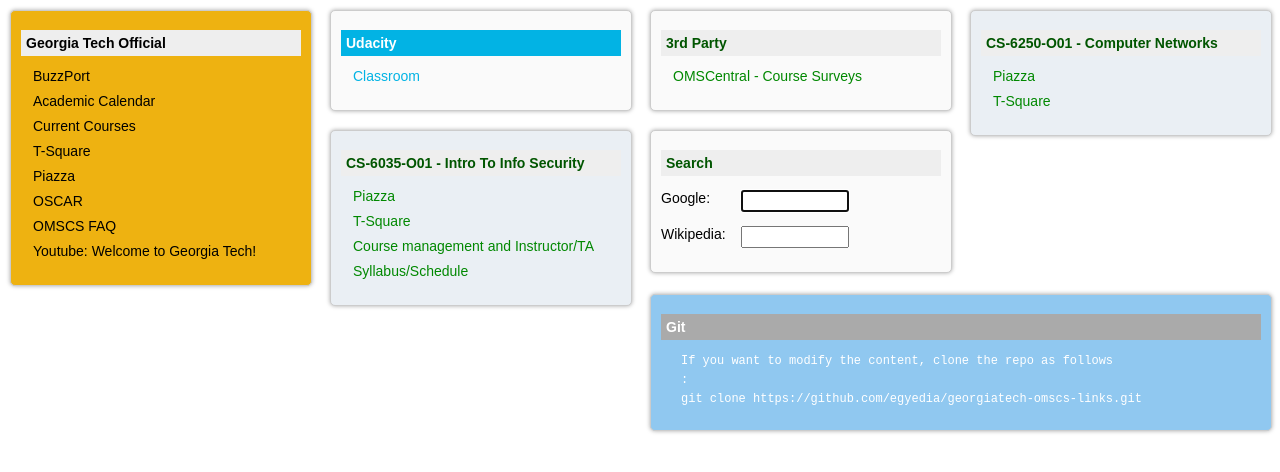
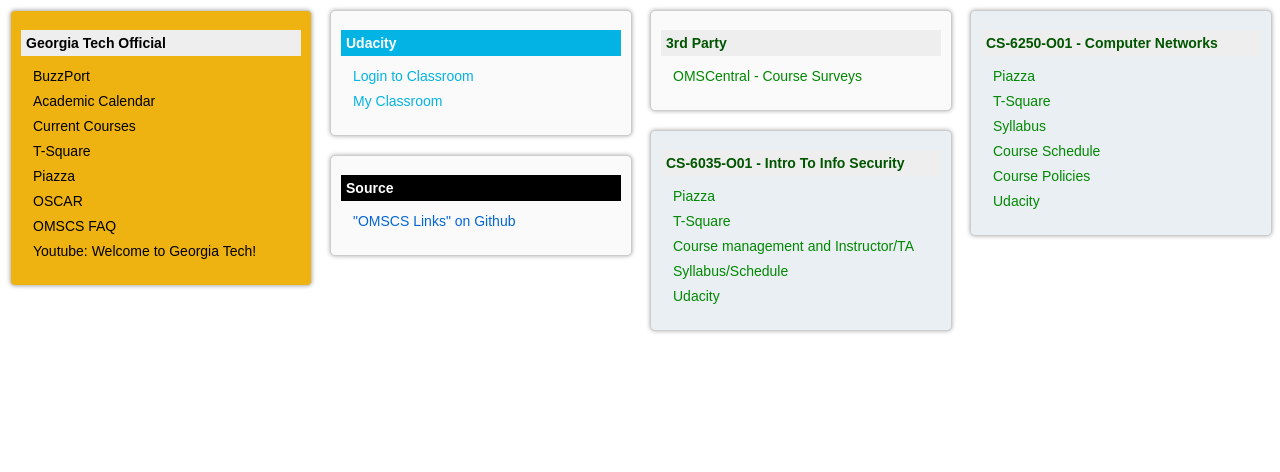
Before and after one commit to egyedia/georgiatech-omscs-links, a plain HTML site: page index.html in a window 1280 px wide. Drawn offline with Linux system fonts and the light colour scheme.

Commit message:
Course details

```diff
--- a/css/style.css
+++ b/css/style.css
@@ -98,8 +98,10 @@ div.console h1 {
 
 /* Git */
 div.git {
-  background-color: #90c8f0;
-  color: #ffffff;
+}
+
+div.git a {
+  color: #0366d6;
 }
 
 div.git dt {
@@ -107,8 +109,16 @@ div.git dt {
 }
 
 div.git h1 {
-  background-color: #aaaaaa;
+  background-color: #000000;
   color: #ffffff;
+}
+
+div.git li:hover {
+  background-color: #ffffff;
+}
+
+div.git a:hover {
+  text-decoration: underline;
 }
 
 /* Class */
--- a/mycontent.js
+++ b/mycontent.js
@@ -17,7 +17,8 @@ var myContent = [
         "title": "Udacity",
         "cssClass": "udacity",
         "links": {
-            "https://auth.udacity.com/sign-in?status=401&next=https://classroom.udacity.com": "Classroom",
+            "https://auth.udacity.com/sign-in?status=401&next=https://classroom.udacity.com": "Login to Classroom",
+            "https://classroom.udacity.com/me": "My Classroom",
         }
     },
     {
@@ -32,6 +33,10 @@ var myContent = [
         "links": {
             "https://piazza.com/class/j6jkxy4k9zq6gc": "Piazza",
             "https://t-square.gatech.edu/portal/site/gtc-5ba4-183a-56d1-8f99-0cce84a65e46": "T-Square",
+            "https://files.t-square.gatech.edu/access/content/group/gtc-5ba4-183a-56d1-8f99-0cce84a65e46/Course%20Syllabus.pdf": "Syllabus",
+            "https://files.t-square.gatech.edu/access/content/group/gtc-5ba4-183a-56d1-8f99-0cce84a65e46/Course%20Schedule.pdf": "Course Schedule",
+            "https://files.t-square.gatech.edu/access/content/group/gtc-5ba4-183a-56d1-8f99-0cce84a65e46/Course%20Policies.pdf": "Course Policies",
+            "https://classroom.udacity.com/courses/ud436": "Udacity"
         }
     },
     {
@@ -42,32 +47,14 @@ var myContent = [
             "https://t-square.gatech.edu/portal/site/gtc-eca3-4f31-54ae-a5df-a92a8370479e": "T-Square",
             "https://docs.google.com/document/d/1qxbXxFXFRnne4I6V9KE3uQ88Y23bJHRbP9o3hRaFXsE": "Course management and Instructor/TA",
             "https://docs.google.com/document/d/1XK_e102CY33smoI7cnS4y0DcpcKV9CnoHu1OTsudJ7Y": "Syllabus/Schedule",
+            "https://classroom.udacity.com/courses/ud459": "Udacity"
         }
     },
     {
-        "title": "Search",
-        "contents": {
-            "googleSearch": [
-                "<form action='http://google.com/search'>",
-                "<div style='width:80px; float:left'>Google:</div> <input autocomplete='off' name='q' id='googleSearch' style='width:100px'",
-                "style='border:1px solid #aaaaaa; padding: 2px; margin: 0px; height: 20px; width: 150px;'/>",
-                "</form>"
-            ],
-            "wikipediaSearch": [
-                "<form action='https://en.wikipedia.org/wiki/Special:Search'>",
-                "<div style='width:80px; float:left'>Wikipedia:</div> <input autocomplete='off' name='search' style='width:100px'",
-                "style='border:1px solid #aaaaaa; padding: 2px; margin: 0px; height: 20px; width: 150px;'/>",
-                "</form>"
-            ]
+        "title": "Source",
+        "cssClass": "git",
+        "links": {
+            "https://github.com/egyedia/georgiatech-omscs-links": "\"OMSCS Links\" on Github",
         }
     },
-    {
-        "title": "Git",
-        "cssClass": "grid-item--width2 git",
-        "lines": [
-            "If you want to modify the content, clone the repo as follows",
-            " : ",
-            "git clone https://github.com/egyedia/georgiatech-omscs-links.git",
-        ]
-    },
 ];
```
